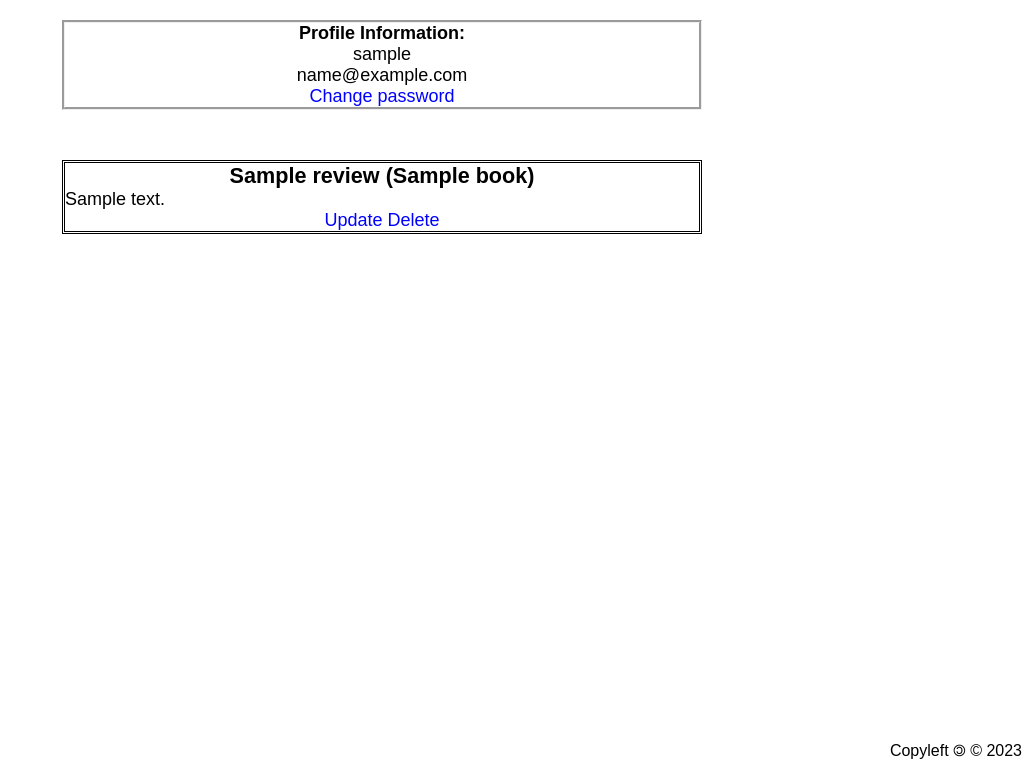
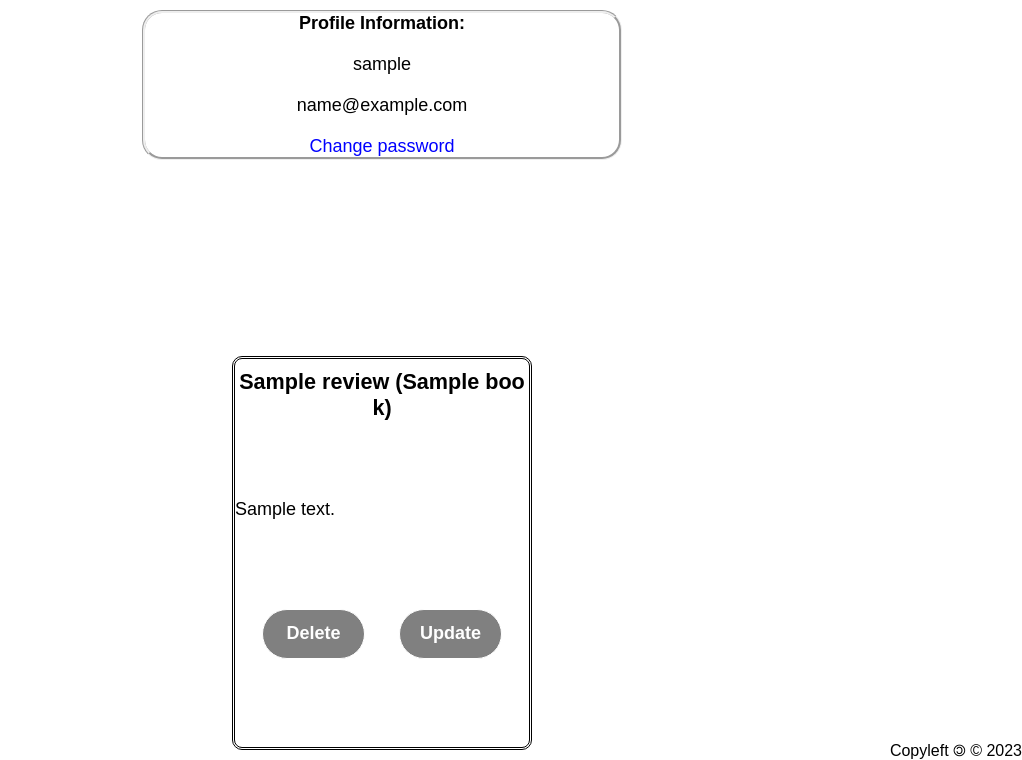
Before and after one commit to ananasek727/django_book_review, a Django app: page /profile/ in a window 1280 px wide. Shown: the part 40-800 px from the top of the page, without its empty margins (258-1280 px from the left). Run offline with Django 4.2, Linux system fonts and the light colour scheme; a user stored in the database is signed in; tables that the repository leaves empty hold one stand-in row (values such as "Sample post").

Commit message:
css without profile

```diff
--- a/base/static/base/style.css
+++ b/base/static/base/style.css
@@ -186,27 +219,59 @@ header i{
     border-color: black;
     text-align: center;
     margin-top: 10px;
+    width: 25%;
+    display: grid;
+    margin: 0 auto;
+    border-radius: 10px;
+}
+.review div{
+    overflow-wrap: break-word;
+    word-break: break-all;
+    padding-top: 10px;
+    padding-bottom: 10px;
+}
 
-}
 .review_title{
     font-weight: bold;
     font-size: larger;
 }
-.profile{
-    width: 100%;
-    padding-left: 25%;
-    padding-right: 25%;
-}
-.profile>div{
-    position: relative;
-    height: fit-content;
-}
+/*.profile{*/
+/*    width: 100%;*/
+/*    padding-left: 25%;*/
+/*    padding-right: 25%;*/
+/*}*/
+/*.profile>div{*/
+/*    position: relative;*/
+/*    height: fit-content;*/
+/*}*/
 #profile_info{
     height: fit-content;
     margin-top:20px;
     margin-bottom: 50px;
     border-style: groove;
+    width: 40%;
+    margin: 0 auto;
+    border-radius: 20px;
+    display: grid;
+    grid-template-rows: auto;
+    grid-row-gap: 20px;
+    text-align: center;
 }
+.profile{
+    display: grid;
+    padding-top: 10px;
+    padding-bottom: 10px;
+    padding-left: 40px;
+    padding-right: 40px;
+    text-align: justify;
+    width: 100%;
+    overflow: scroll;
+    grid-row-gap: 20px;
+}
+/*.profile>div{*/
+/*    position: relative;*/
+/*    height: fit-content;*/
+/*}*/
 
 .center {
     margin: auto;
@@ -278,6 +343,10 @@ header i{
     cursor: pointer;
     outline: none;
     width: 100%;
+}
+.small{
+    width: 75% !important;
+
 }
 
 .submit-button input[type="submit"]:hover, .submit-button button:hover {
--- a/base/templates/base/delete_review.html
+++ b/base/templates/base/delete_review.html
@@ -6,7 +6,9 @@
     {% csrf_token %}
         <p>Are you sure you want to delete the review with title {{ title }}?</p>
         <a href="{{ request.META.HTTP_REFERER }}">Go to previous site.</a>
-        <input type="submit" value="Yes">
+        <div class="submit-button">
+            <input type="submit" value="Yes">
+        </div>
     </form>
     </div>
 {% endblock %}
--- a/base/templates/base/profile.html
+++ b/base/templates/base/profile.html
@@ -5,25 +5,31 @@
     {% if request.user.is_authenticated %}
 
         <div id="profile_info">
-            <ul style="list-style-type: none;text-align: center">
-                <li><b>Profile Information:</b></li>
-                <li>{{ request.user.username }}</li>
-                <li>{{ request.user.email }}</li>
-                <li><a href="{% url 'password_reset' %}">Change password</a></li>
-            </ul>
+
+                <div><b>Profile Information:</b></div>
+                <div>{{ request.user.username }}</div>
+                <div>{{ request.user.email }}</div>
+                <div><a href="{% url 'password_reset' %}">Change password</a></div>
+
         </div>
-        <div>
+
             {% for review in reviews %}
-            <div class="review">
+            <div class="review ">
                 <div class="review_title">{{ review.title }} ({{ review.book.title }})</div>
                 <div style="text-align: justify">{{ review.content }}</div>
                 {% if request.user == review.user %}
-                    <a href="{% url 'update_review' review.id%}">Update</a>
-                    <a href="{% url 'delete_review' review.id%}">Delete</a>
+            <div style="display: grid; justify-content: center; padding: 10px; grid-template-columns: 50% 50%">
+                <div class="submit-button">
+                    <button class="small" onclick="location.href='{% url "delete_review" review.id%}'" type="submit">Delete</button>
+                </div>
+                <div class="submit-button">
+                    <button class="small" onclick="location.href='{% url "update_review" review.id%}'" type="submit">Update</button>
+                </div>
+            </div>
                 {% endif %}
             </div>
             {% endfor %}
-        </div>
+
     {% else %}
         <h5 style="text-align: center; color: red">You should not be here</h5>
     {% endif %}
```
Also changed, not shown: other parts of base/static/base/style.css (+38 -5 lines), base/templates/base/book_reviews.html (+15 -7 lines).
